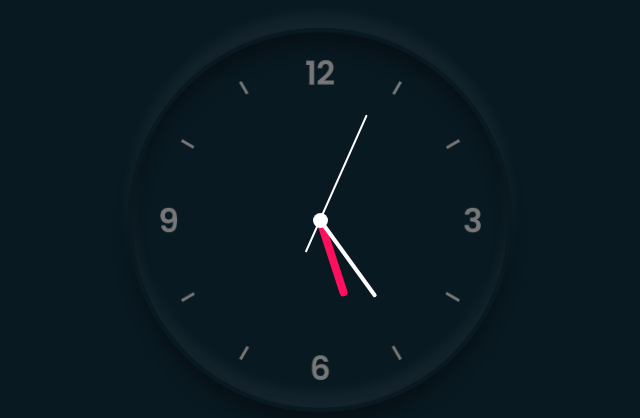
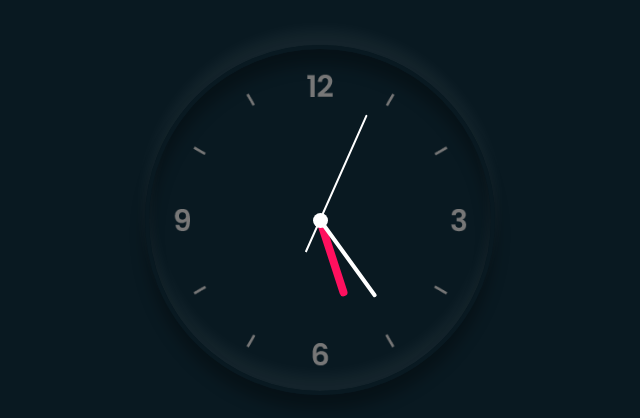
Before and after one commit to Steve-code16/analog-clock, a website: page index.html in a window 1280 px wide. Shown: the part 180-598 px from the top of the page, without its empty margins (320-960 px from the left). Drawn offline with Linux system fonts and the light colour scheme.

Commit message:
changed styles

```diff
--- a/css/style.css
+++ b/css/style.css
@@ -13,8 +13,8 @@ body {
 }
 
 .clock {
-  width: 24rem;
-  height: 24rem;
+  width: 350px;
+  height: 350px;
   display: flex;
   justify-content: center;
   align-items: center;
```
